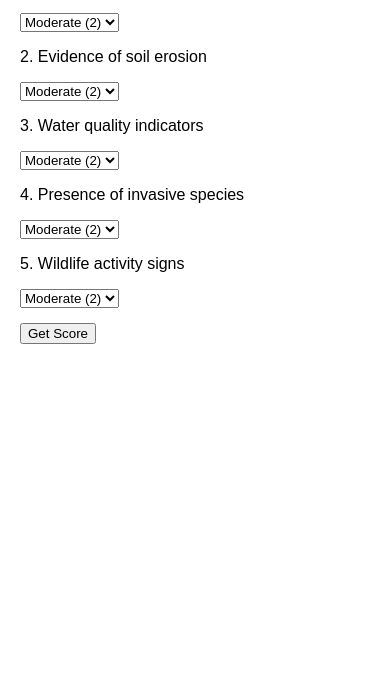
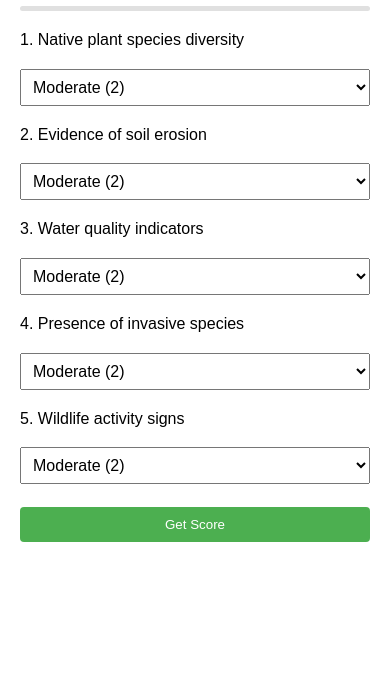
Before and after one commit to jaysecotools/Quick-Ecosystem-Health-Scorecard, a plain HTML site: page index.html in a window 390 px wide. Shown: the part 159-844 px from the top of the page. Drawn offline with Linux system fonts and the light colour scheme.

Commit message:
Update style.css

```diff
--- a/style.css
+++ b/style.css
@@ -3,6 +3,7 @@ body {
   max-width: 600px;
   margin: 0 auto;
   padding: 20px;
+  line-height: 1.6;
 }
 
 .question {
@@ -19,3 +20,54 @@ body {
   background-color: #f0f9eb;
   border-radius: 5px;
 }
+
+#progress-bar {
+  height: 5px;
+  background: #e0e0e0;
+  margin: 10px 0;
+  border-radius: 3px;
+}
+
+#progress {
+  height: 100%;
+  background: #4CAF50;
+  width: 0%;
+  transition: width 0.3s;
+  border-radius: 3px;
+}
+
+#score.low { color: #ff5722; }
+#score.medium { color: #ffc107; }
+#score.high { color: #4CAF50; }
+
+.small {
+  font-size: 0.8em;
+  color: #666;
+}
+
+button {
+  padding: 8px 16px;
+  margin: 5px;
+  background: #4CAF50;
+  color: white;
+  border: none;
+  border-radius: 4px;
+  cursor: pointer;
+}
+
+button:hover {
+  background: #45a049;
+}
+
+@media (max-width: 600px) {
+  select {
+    font-size: 16px;
+    padding: 8px;
+    width: 100%;
+  }
+  button {
+    padding: 10px 15px;
+    width: 100%;
+    margin: 8px 0;
+  }
+}
```
